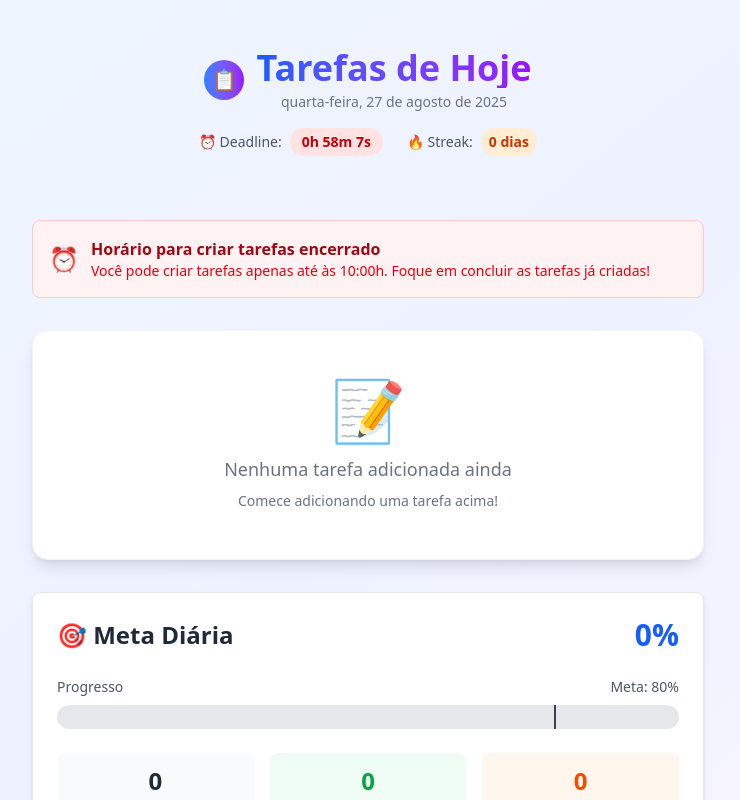
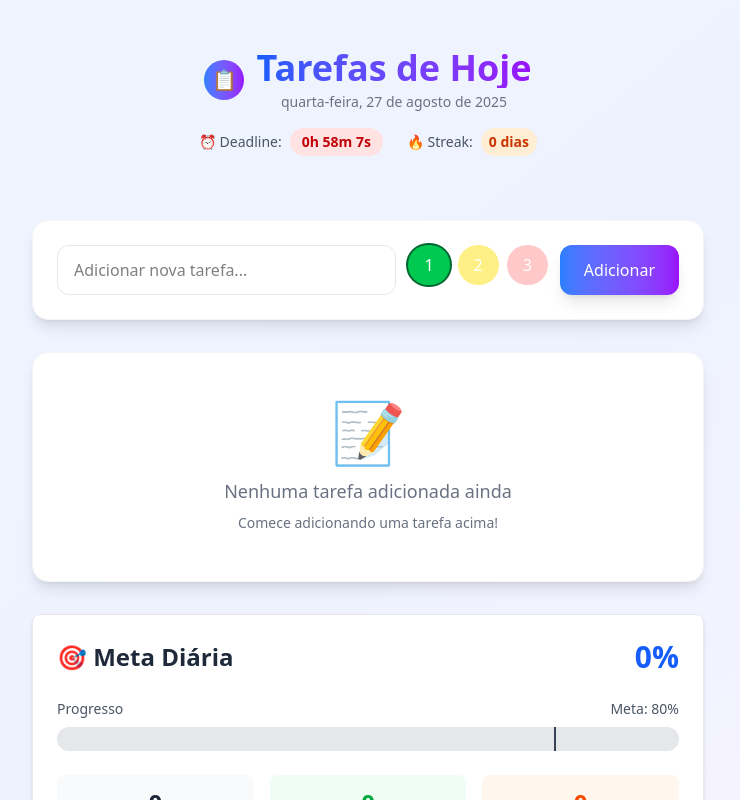
Before and after one commit to marcusdv/to-do-day, a Next.js app: page / in a window 1280 px wide. Shown: the top 800 px of the page, without its empty margins (272-1012 px from the left). Built offline with nearby package versions, Linux system fonts and the light colour scheme.

Commit message:
prioridades ao criar adicionadas

```diff
--- a/src/app/components/TaskForm.tsx
+++ b/src/app/components/TaskForm.tsx
@@ -7,19 +7,22 @@
 
 import { useState } from 'react';
 import { podeCriarTarefas } from '../utils/dateUtils';
+import { Tarefa } from "../types";
 
-// Interface que define as props do componente
 interface TaskFormProps {
-  onAddTask: (nome: string) => void; // Função callback para adicionar tarefa
+  adicionarTarefa: (nome: string, prioridade: Tarefa["prioridade"]) => void;
 }
 
 /**
  * Componente de formulário para adicionar novas tarefas
  * Gerencia o input do usuário e valida se ainda é possível criar tarefas
  */
-export function TaskForm({ onAddTask }: TaskFormProps) {
+export function TaskForm({ adicionarTarefa }: TaskFormProps) {
   // Estado local para controlar o valor do input de texto
   const [inputTarefa, setInputTarefa] = useState('');
+
+  // Estado local para controlar a prioridade da tarefa
+  const [prioridade, setPrioridade] = useState<'baixa' | 'media' | 'alta'>('baixa');
 
   /**
    * Função para processar a submissão de nova tarefa
@@ -29,14 +32,20 @@ export function TaskForm({ onAddTask }: TaskFormProps) {
     // Não adiciona se o input estiver vazio ou apenas com espaços
     if (inputTarefa.trim() === '') return;
 
+    // ✅ Adicionar validação de segurança
+    if (typeof adicionarTarefa !== 'function') {
+      console.error('adicionarTarefa não é uma função!');
+      return;
+    }
+
     // Chama função callback para adicionar a tarefa e limpa o input
-    onAddTask(inputTarefa.trim());
+    adicionarTarefa(inputTarefa.trim(), prioridade);
     setInputTarefa('');
   };
 
   // Renderização condicional: se passou das 10h, mostra aviso de bloqueio
-  if (!podeCriarTarefas()) {
-    // if (false) {
+  // ! if (!podeCriarTarefas()) {
+  if (false) {
     return (
       <div className='w-full max-w-2xl mx-auto p-4 bg-red-50 border border-red-200 rounded-lg'>
         <div className='flex items-center gap-3'>
@@ -61,10 +70,41 @@ export function TaskForm({ onAddTask }: TaskFormProps) {
           type="text"
           value={inputTarefa}
           onChange={(e) => setInputTarefa(e.target.value)}
-          onKeyPress={(e) => e.key === 'Enter' && handleSubmit()} // Permite submeter com Enter
+          onKeyDown={(e) => e.key === 'Enter' && handleSubmit()} // Permite submeter com Enter
           placeholder="Adicionar nova tarefa..."
           className='flex-1 px-4 py-3 border border-gray-200 rounded-xl focus:outline-none focus:ring-2 focus:ring-blue-500 focus:border-transparent transition-all'
         />
+        {/* Botão para escolher prioridade da tarefa */}
+        <ul className='flex gap-2'>
+          <li>
+            <button
+              onClick={() => setPrioridade('baixa')}
+              className={` text-white rounded-full px-4 py-2 cursor-pointer
+              ${prioridade === 'baixa' ? 'ring-2 ring-green-800 bg-green-500' : 'bg-green-200'}`}
+            >
+              1
+            </button>
+          </li>
+          <li>
+            <button
+              onClick={() => setPrioridade('media')}
+              className={` text-white rounded-full px-4 py-2 cursor-pointer
+              ${prioridade === 'media' ? 'ring-2 ring-yellow-800 bg-yellow-500' : 'bg-yellow-200'}`}
+            >
+              2
+            </button>
+          </li>
+          <li>
+            <button
+              onClick={() => setPrioridade('alta')}
+              className={` text-white rounded-full px-4 py-2 cursor-pointer
+              ${prioridade === 'alta' ? 'ring-2 ring-red-800 bg-red-500' : 'bg-red-200'}`}
+            >
+              3
+            </button>
+          </li>
+        </ul>
+
         {/* Botão para submeter a nova tarefa */}
         <button
           onClick={handleSubmit}
--- a/src/app/hooks/useTasks.ts
+++ b/src/app/hooks/useTasks.ts
@@ -6,139 +6,120 @@
  * Organiza automaticamente tarefas pendentes primeiro, concluídas depois
  */
 
+import { useState } from "react";
 import { v4 as uuidv4 } from "uuid";
 import { useLocalStorage } from "./useLocalStorage";
 import { Tarefa } from "../types";
 import { getToday } from "../utils/dateUtils";
 
 /**
- * Hook customizado que encapsula toda lógica de gerenciamento de tarefas
- * Retorna estado das tarefas e funções para manipulá-las
+ * Função para ordenar tarefas por prioridade
+ * PENDENTES: Alta (3) -> Média (2) -> Baixa (1)
+ * CONCLUÍDAS: Todas no final, também por prioridade
  */
+const ordenarPorPrioridade = (tarefas: Tarefa[]): Tarefa[] => {
+  const prioridades = { alta: 3, media: 2, baixa: 1 };
+
+  return [...tarefas].sort((a, b) => {
+    // 🔥 PRIMEIRO CRITÉRIO: Tarefas não concluídas SEMPRE primeiro
+    if (a.concluida !== b.concluida) {
+      return a.concluida ? 1 : -1; // Pendentes (false) = -1, Concluídas (true) = 1
+    }
+
+    // 🎯 SEGUNDO CRITÉRIO: Dentro do mesmo status, ordenar por prioridade
+    const prioridadeA = prioridades[a.prioridade];
+    const prioridadeB = prioridades[b.prioridade];
+
+    if (prioridadeA !== prioridadeB) {
+      return prioridadeB - prioridadeA; // Alta → Média → Baixa
+    }
+
+    // 📅 TERCEIRO CRITÉRIO: Se prioridade igual, mais recentes primeiro
+    return new Date(b.criadaEm).getTime() - new Date(a.criadaEm).getTime();
+  });
+};
+
 export function useTasks() {
-  // Obtém a data atual no formato "YYYY-MM-DD"
-  const hoje = getToday(); // Exemplo: "2025-08-21"
+  const hoje = getToday();
+  const [tarefasRaw, setTarefasRaw] = useLocalStorage<Tarefa[]>(`tarefas-${hoje}`, []);
 
-  // Hook para persistir tarefas no localStorage com chave única por data
-  // Chave exemplo: "tarefas-2025-08-21"
-  const [tarefas, setTarefas] = useLocalStorage<Tarefa[]>(
-    `tarefas-${hoje}`,
-    []
-  );
+  // ✅ Sempre retornar tarefas ordenadas
+  const tarefas = ordenarPorPrioridade(tarefasRaw);
 
-  /**
-   * Função para adicionar uma nova tarefa
-   * Cria tarefa com dados padrão e adiciona no início da lista
-   */
-  const adicionarTarefa = (nome: string) => {
-    const hoje = new Date(); // Exemplo: Wed Aug 21 2025 14:30:45 GMT-0300
+  const adicionarTarefa = (nome: string, prioridade: Tarefa["prioridade"]) => {
+    const hoje = new Date();
 
-    // Define início do dia atual (00:00:00)
-    const inicioDoDia = new Date(
-      hoje.getFullYear(),
-      hoje.getMonth(),
-      hoje.getDate()
-    );
-    // Exemplo: Wed Aug 21 2025 00:00:00 GMT-0300
-
-    // Define fim do dia atual (23:59:59.999)
-    const fimDoDia = new Date(
-      hoje.getFullYear(),
-      hoje.getMonth(),
-      hoje.getDate(),
-      23,
-      59,
-      59,
-      999
-    );
-    // Exemplo: Wed Aug 21 2025 23:59:59 GMT-0300
-
-    // Cria objeto da nova tarefa com dados padrão
     const novaTarefa: Tarefa = {
-      id: uuidv4(), // Gera ID único: "123e4567-e89b-12d3-a456-426614174000"
+      id: crypto.randomUUID(),
       nome,
       concluida: false,
-      criadaEm: inicioDoDia,
-      prazoFinal: fimDoDia,
-      prioridade: "media",
+      criadaEm: hoje,
+      prazoFinal: new Date(hoje.getTime() + 24 * 60 * 60 * 1000), // +1 dia
+      prioridade
     };
 
-    // Adiciona nova tarefa no início da lista (spread operator)
-    setTarefas([novaTarefa, ...tarefas]);
+    // ✅ Adicionar nova tarefa e automaticamente ordenar
+    const novasTarefas = [...tarefasRaw, novaTarefa];
+    const tarefasOrdenadas = ordenarPorPrioridade(novasTarefas);
+    setTarefasRaw(tarefasOrdenadas);
   };
 
-  /**
-   * Função para alternar status de conclusão de uma tarefa
-   * Reorganiza automaticamente: pendentes primeiro, concluídas depois
-   */
   const concluirTarefa = (tarefa: Tarefa) => {
-    setTarefas(
-      tarefas
-        .map((t) => {
-          // Encontra a tarefa pelo ID e alterna seu status
-          if (t.id === tarefa.id) {
-            return { ...t, concluida: !t.concluida };
-          }
-          return t; // Retorna tarefa inalterada se não for a selecionada
-        })
-        .sort((a, b) => {
-          // Organização automática: pendentes ficam no topo
-          if (a.concluida === b.concluida) return 0; // Mantém ordem se mesmo status
-          return a.concluida ? 1 : -1; // Concluídas vão para baixo
-        })
+    const tarefasAtualizadas = tarefasRaw.map(t =>
+      t.id === tarefa.id
+        ? { ...t, concluida: !t.concluida }
+        : t
     );
+
+    // ✅ Reordenar após marcar/desmarcar como concluída
+    const tarefasOrdenadas = ordenarPorPrioridade(tarefasAtualizadas);
+    setTarefasRaw(tarefasOrdenadas);
   };
 
-  /**
-   * Função para editar o nome de uma tarefa existente
-   * @param id - ID da tarefa a ser editada
-   * @param novoNome - Novo nome para a tarefa
-   */
   const editarTarefa = (id: string, novoNome: string) => {
-    setTarefas(
-      tarefas.map((t) => (t.id === id ? { ...t, nome: novoNome } : t))
+    const tarefasAtualizadas = tarefasRaw.map(t =>
+      t.id === id ? { ...t, nome: novoNome } : t
     );
+
+    // ✅ Reordenar após edição
+    const tarefasOrdenadas = ordenarPorPrioridade(tarefasAtualizadas);
+    setTarefasRaw(tarefasOrdenadas);
   };
 
-  /**
-   * Função para excluir tarefa
-   * @param id - ID da tarefa a ser removida
-   */
   const excluirTarefa = (id: string) => {
-    setTarefas(tarefas.filter((t) => t.id !== id));
+    const tarefasAtualizadas = tarefasRaw.filter(t => t.id !== id);
+    setTarefasRaw(tarefasAtualizadas);
   };
 
-  /**
-   * Função para alterar a prioridade da tarefa
-   * @param id - ID da tarefa a ser atualizada
-   * @param novaPrioridade - Nova prioridade para a tarefa
-   */
-  const alterarPrioridade = (
-    id: string,
-    novaPrioridade: Tarefa["prioridade"]
-  ) => {
-    setTarefas(
-      tarefas.map((t) =>
-        t.id === id ? { ...t, prioridade: novaPrioridade } : t
-      )
+  const alterarPrioridade = (id: string, novaPrioridade: Tarefa["prioridade"]) => {
+    const tarefasAtualizadas = tarefasRaw.map(t =>
+      t.id === id ? { ...t, prioridade: novaPrioridade } : t
     );
+
+    // ✅ Reordenar após alterar prioridade
+    const tarefasOrdenadas = ordenarPorPrioridade(tarefasAtualizadas);
+    setTarefasRaw(tarefasOrdenadas);
   };
 
-  /**
-   * Função para limpar a lista de tarefas
-   */
   const limparTarefas = () => {
-    setTarefas([])
-  }
+    setTarefasRaw([]);
+  };
 
-  // Retorna estado e funções para uso no componente
+  // Estatísticas
+  const totalTarefas = tarefas.length;
+  const tarefasPendentes = tarefas.filter(t => !t.concluida).length;
+  const tarefasConcluidas = tarefas.filter(t => t.concluida).length;
+
   return {
-    tarefas,
+    tarefas, // ✅ Já retorna ordenadas
     adicionarTarefa,
     concluirTarefa,
     editarTarefa,
     excluirTarefa,
     alterarPrioridade,
-    limparTarefas
+    limparTarefas,
+    totalTarefas,
+    tarefasPendentes,
+    tarefasConcluidas
   };
 }
--- a/src/app/page.tsx
+++ b/src/app/page.tsx
@@ -73,7 +73,7 @@ export default function Home() {
         <Header tempoRestante={tempoRestante} />
 
         {/* ===== 📝 FORMULÁRIO DE ADIÇÃO DE TAREFAS ===== */}
-        <TaskForm onAddTask={adicionarTarefa} />
+        <TaskForm adicionarTarefa={adicionarTarefa} />
 
         {/* ===== 📋 LISTA DE TAREFAS ===== */}
         <TaskList tarefas={tarefas} onToggleTask={concluirTarefa} />
```
Also changed, not shown: src/app/components/TaskList.tsx (+25 -8 lines).
